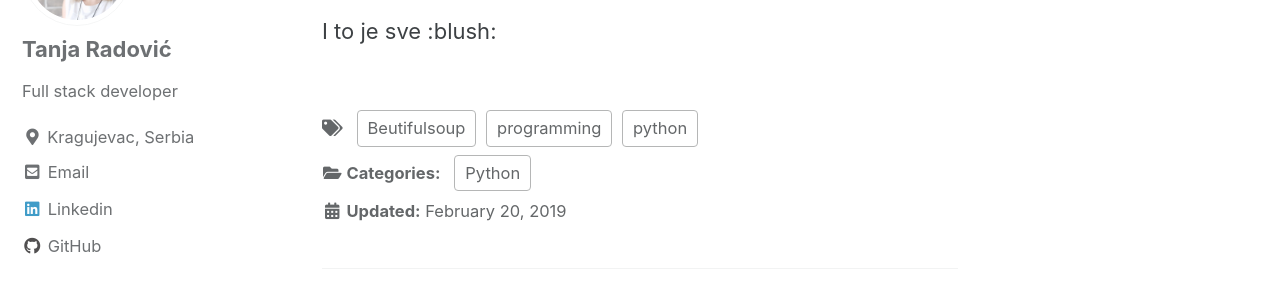
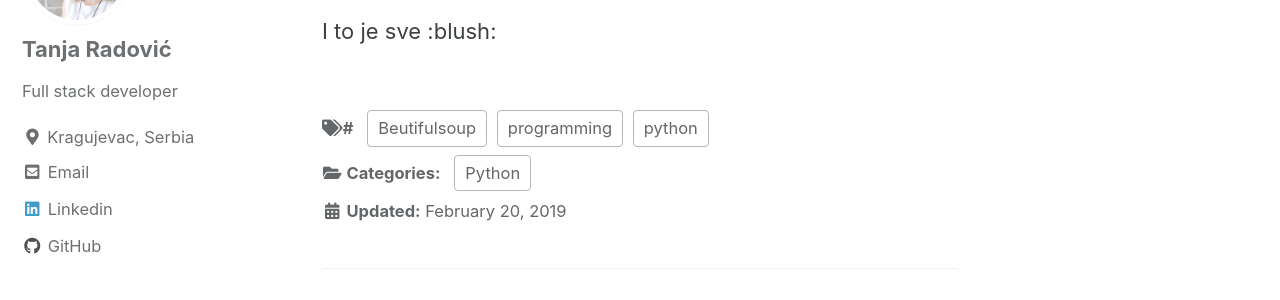
Before and after one commit to tradovic/blog, a Jekyll site: the page built from _posts/2019-02-20-web-scraping_with_python.md, in a window 1280 px wide and 900 px high, scrolled down 2771 px. Shown: the part 150-450 px from the top of the window. Built offline with Jekyll 4.4.1, drawn with Linux system fonts in a browser that asks for light colours; cached includes are drawn as plain includes.

Commit message:
Update tag-list.html

```diff
--- a/_includes/tag-list.html
+++ b/_includes/tag-list.html
@@ -14,7 +14,7 @@
   {% assign tag_hashes = page_tags | split: ',' | sort %}
 
   <p class="page__taxonomy">
-    <strong><i class="fas fa-fw fa-tags" aria-hidden="true"></i> {{ site.data.ui-text[site.locale].tags_label | default: "Tags:" }} </strong>
+    <strong><i class="fas fa-fw fa-tags" aria-hidden="true"></i># {{ site.data.ui-text[site.locale].tags_label | default: "Tags:" }} </strong>
     <span itemprop="keywords">
     {% for hash in tag_hashes %}
       {% assign keyValue = hash | split: '|' %}
```
